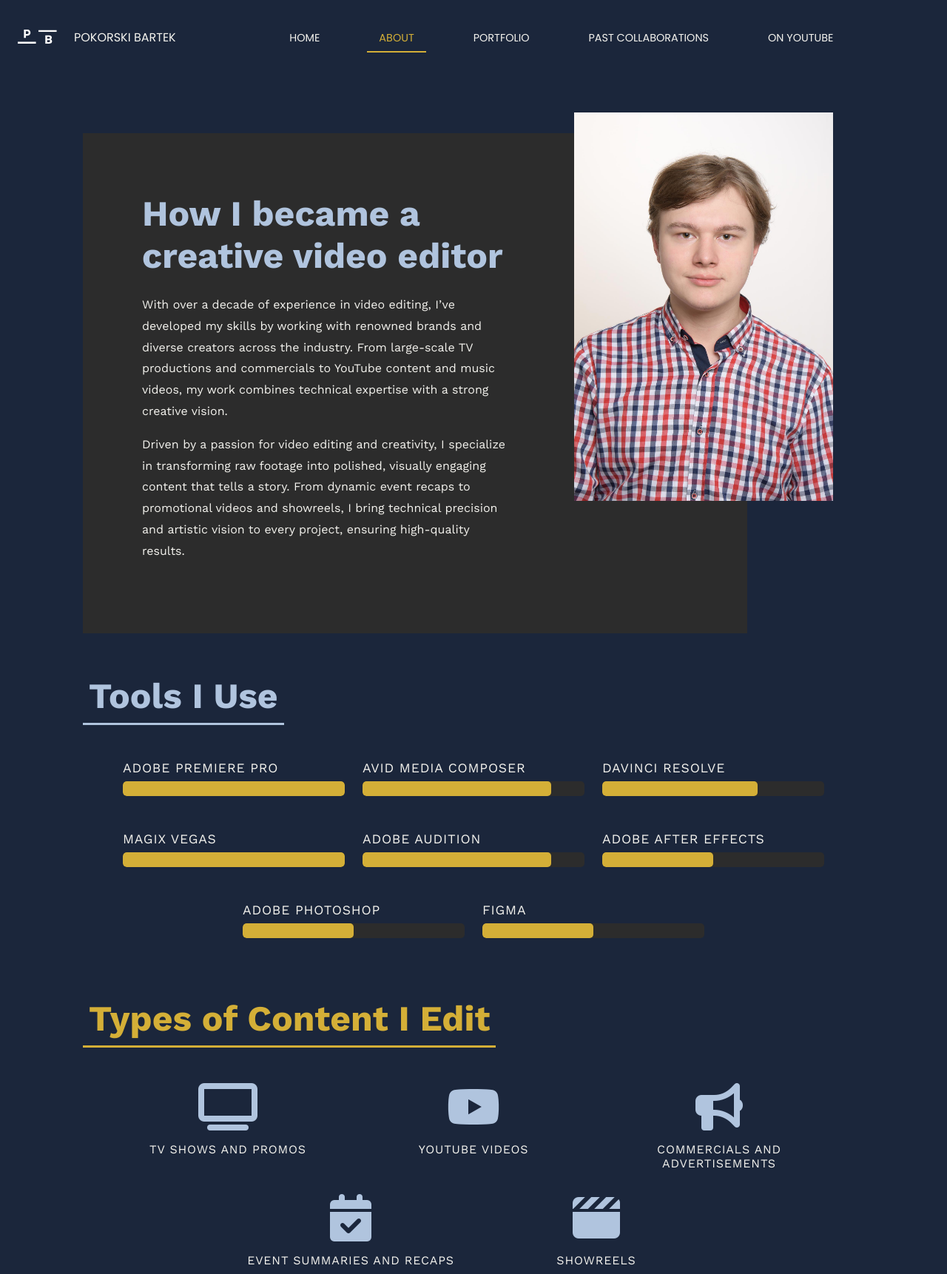
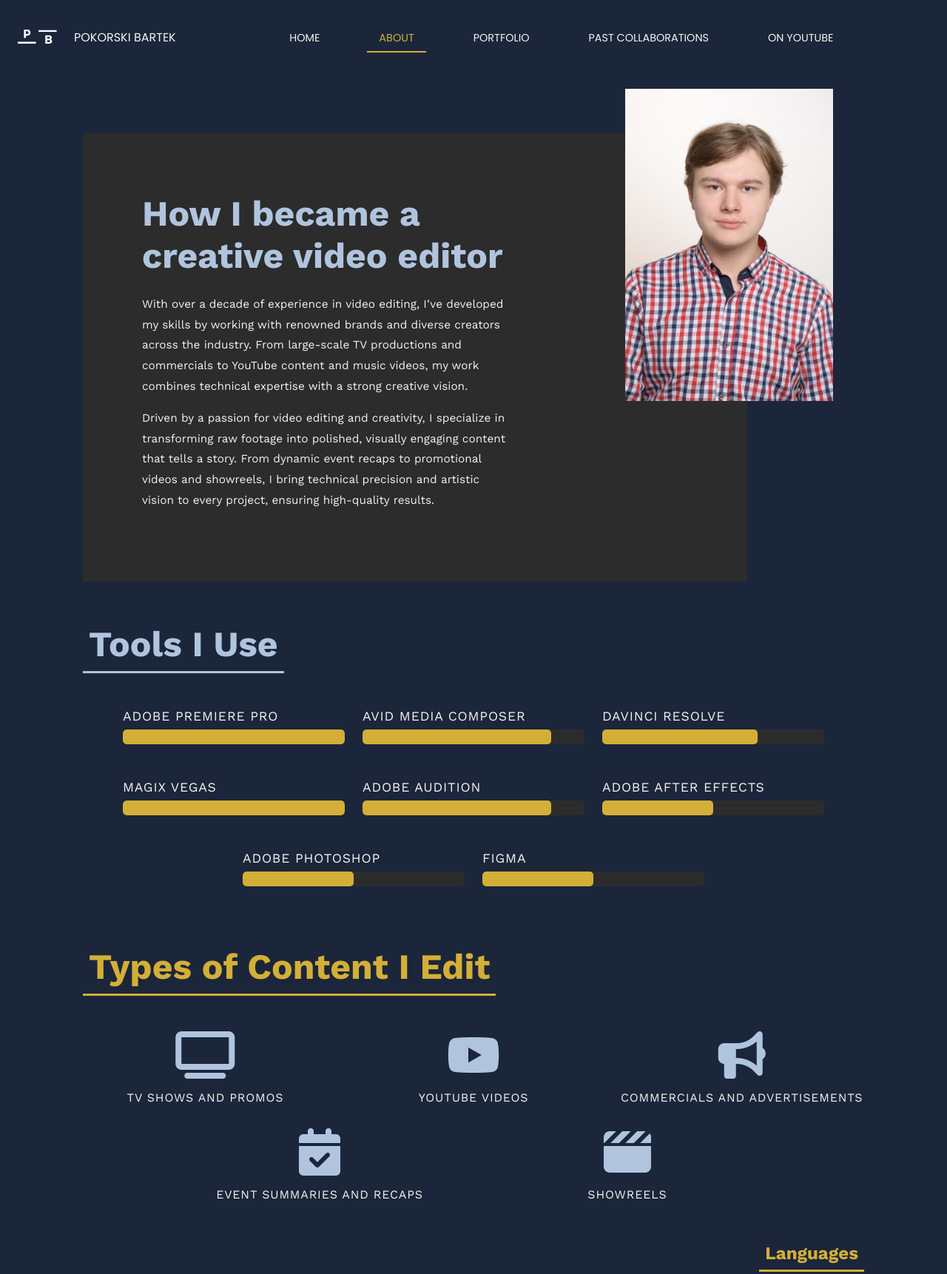
Before and after one commit to afra50/Pokorski-Bartek, a React app: page /about in a window 1280 px wide. Shown: the top 1722 px of the page at 74% size. Built offline with nearby package versions, Linux system fonts and the light colour scheme.

Commit message:
about page poprawa na rozne rozdzielczosci

```diff
--- a/src/components/App.js
+++ b/src/components/App.js
@@ -6,6 +6,7 @@ import Header from "./Header";
 import Footer from "./Footer";
 import HomePage from "./pages/HomePage";
 import AboutPage from "./pages/AboutPage";
+import PastCollaborations from "./pages/PastCollaborations";
 
 function App() {
   return (
@@ -16,6 +17,7 @@ function App() {
         <Routes>
           <Route path="/" element={<HomePage />} />
           <Route path="/about" element={<AboutPage />} />
+          <Route path="/past-collaborations" element={<PastCollaborations />} />
         </Routes>
         <Footer />
       </div>
--- /dev/null
+++ b/src/components/pages/PastCollaborations.js
@@ -0,0 +1,11 @@
+import React from "react";
+
+function PastCollaborations() {
+  return (
+    <div>
+      <p>hello</p>
+    </div>
+  );
+}
+
+export default PastCollaborations;
--- a/src/styles/pages/AboutPage.scss
+++ b/src/styles/pages/AboutPage.scss
@@ -14,6 +14,7 @@
             padding: 5rem 3rem 5rem 5rem;
             width: 70%;
             animation: fadeIn 1.5s ease-in-out;
+            font-size: 1.2vw;
 
             h1 {
                 font-family: $font-body;
@@ -33,11 +34,11 @@
         .hero-image {
             position: absolute;
             right: 12%;
-            top: 19%;
+            top: 15%;
             animation: slideIn 1.5s ease-in-out;
 
             img {
-                max-width: 350px;
+                max-width: 22vw;
                 height: auto;
             }
         }
@@ -124,8 +125,8 @@
                 flex-grow: 1;
                 flex-shrink: 1;
                 flex-basis: calc(33.333% - 1.5rem);
-                max-width: 300px;
-                min-width: 200px;
+                max-width: 30vw;
+                min-width: 20vw;
 
                 i {
                     font-size: 4rem;
@@ -235,10 +236,11 @@
             align-items: center;
 
             .hero-text {
-                padding-bottom: 3rem;
                 width: 80%;
                 padding: 0;
+                padding-bottom: 3rem;
                 text-align: center;
+                font-size: 1.5vh;
             }
         }
     }
```
Also changed, not shown: build/asset-manifest.json, build/index.html, build/static/js/main.d9f2a708.js.LICENSE.txt (renamed from build/static/js/main.83203984.js.LICENSE.txt), 8 other files.
